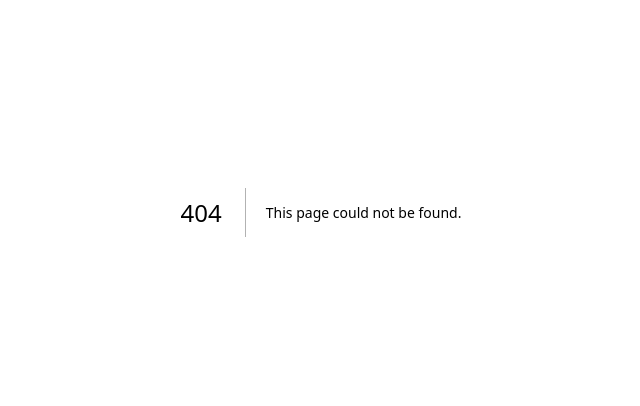
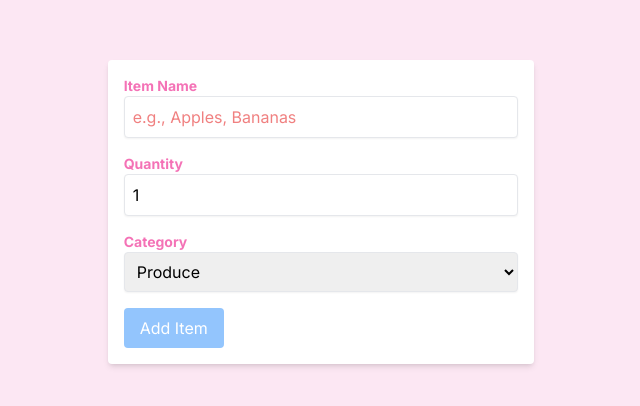
Before and after one commit to MYasin99/cprg306-assignments, a Next.js app: page /week4 in a window 1280 px wide. Before the commit this address had no page. Shown: the part 188-594 px from the top of the page, without its empty margins (319-959 px from the left). Built offline with nearby package versions, Linux system fonts and the light colour scheme.

Commit message:
Week 4 Assignment on Interactivity

```diff
--- a/app/globals.css
+++ b/app/globals.css
@@ -25,3 +25,23 @@ body {
     )
     rgb(var(--background-start-rgb));
 }
+
+.outline-text {
+  text-shadow:
+    -1px -1px 0 #ffffff,
+    1px -1px 0 #ffffff,
+    -1px 1px 0 #ffffff,
+    1px 1px 0 #ffffff;
+}
+
+.placeholder-produce::placeholder { color: lightcoral; }
+.placeholder-dairy::placeholder { color: lightblue; }
+.placeholder-bakery::placeholder { color: #9e4d4d; }
+.placeholder-meat::placeholder { color: lightpink; }
+.placeholder-frozenFoods::placeholder { color: lightsteelblue; }
+.placeholder-cannedGoods::placeholder { color: lightseagreen; }
+.placeholder-dryGoods::placeholder { color: rgb(78, 197, 197); }
+.placeholder-beverages::placeholder { color: lightgray; }
+.placeholder-snacks::placeholder { color: lightsalmon; }
+.placeholder-household::placeholder { color: lightgreen; }
+.placeholder-other::placeholder { color: lightgrey; }
--- a/app/page.js
+++ b/app/page.js
@@ -12,6 +12,9 @@ export default function Page() {
       <p>
       <Link href="/week3"> Week 3 </Link>
       </p>
+      <p>
+      <Link href="/week4"> Week 4 </Link>
+      </p>
     </main>
   )
 }
--- /dev/null
+++ b/app/week4/new-item.js
@@ -0,0 +1,85 @@
+"use client";
+
+import { useState } from 'react';
+
+const NewItem = () => {
+    const [name, setName] = useState('');
+    const [quantity, setQuantity] = useState(1);
+    const [category, setCategory] = useState('produce');
+
+    const getPlaceholderText = () => {
+        switch (category) {
+            case 'produce':
+                return 'e.g., Apples, Bananas';
+            case 'dairy':
+                return 'e.g., Milk, Cheese';
+            case 'bakery':
+                return 'e.g., Bread, Pastries';
+            case 'meat':
+                return 'e.g., Chicken, Beef';
+            case 'frozenFoods':
+                return 'e.g., Frozen Pizza, Ice Cream';
+            case 'cannedGoods':
+                return 'e.g., Canned Beans, Canned Vegetables';
+            case 'dryGoods':
+                return 'e.g., Pasta, Rice';
+            case 'beverages':
+                return 'e.g., Soda, Juice';
+            case 'snacks':
+                return 'e.g., Chips, Cookies';
+            case 'household':
+                return 'e.g., Detergent, Paper Towels';
+            case 'other':
+                return 'e.g., Miscellaneous Item';
+            default:
+                return 'e.g., Item name';
+        }
+    };
+
+    const handleSubmit = (event) => {
+        event.preventDefault();
+        const item = { name, quantity, category };
+        console.log(item);
+        alert(`Name: ${name}, Quantity: ${quantity}, Category: ${category}`);
+        setName('');
+        setQuantity(1);
+        setCategory('produce');
+    };
+
+    return (
+        <div className="flex justify-center items-center min-h-screen bg-pink-100">
+            <form onSubmit={handleSubmit} className="p-4 bg-white rounded shadow-md w-1/3">
+                <div className="mb-4">
+                    <label htmlFor="name" className="block text-sm font-bold text-pink-400 outline-text">Item Name</label>
+                    <input type="text" id="name" value={name} onChange={(e) => setName(e.target.value)} required className={`w-full p-2 border rounded shadow-sm placeholder-${category} outline-text`} placeholder={getPlaceholderText()} />
+                </div>
+
+                <div className="mb-4">
+                    <label htmlFor="quantity" className="block text-sm font-bold text-pink-400 outline-text">Quantity</label>
+                    <input type="number" id="quantity" min="1" max="99" value={quantity} onChange={(e) => setQuantity(Number(e.target.value))} required className="w-full p-2 border rounded shadow-sm" />
+                </div>
+
+                <div className="mb-4">
+                    <label htmlFor="category" className="block text-sm font-bold text-pink-400 outline-text">Category</label>
+                    <select id="category" value={category} onChange={(e) => setCategory(e.target.value)} className="w-full p-2 border rounded shadow-sm">
+                        <option value="produce">Produce</option>
+                        <option value="dairy">Dairy</option>
+                        <option value="bakery">Bakery</option>
+                        <option value="meat">Meat</option>
+                        <option value="frozenFoods">Frozen Foods</option>
+                        <option value="cannedGoods">Canned Goods</option>
+                        <option value="dryGoods">Dry Goods</option>
+                        <option value="beverages">Beverages</option>
+                        <option value="snacks">Snacks</option>
+                        <option value="household">Household</option>
+                        <option value="other">Other</option>
+                    </select>
+                </div>
+
+                <button type="submit" className="px-4 py-2 bg-blue-300 text-white rounded hover:bg-blue-400">Add Item</button>
+            </form>
+        </div>
+    );
+};
+
+export default NewItem;
--- /dev/null
+++ b/app/week4/page.js
@@ -0,0 +1,11 @@
+import NewItem from './new-item';
+
+const Week4Page = () => {
+  return (
+    <div>
+      <NewItem />
+    </div>
+  );
+};
+
+export default Week4Page;
```
